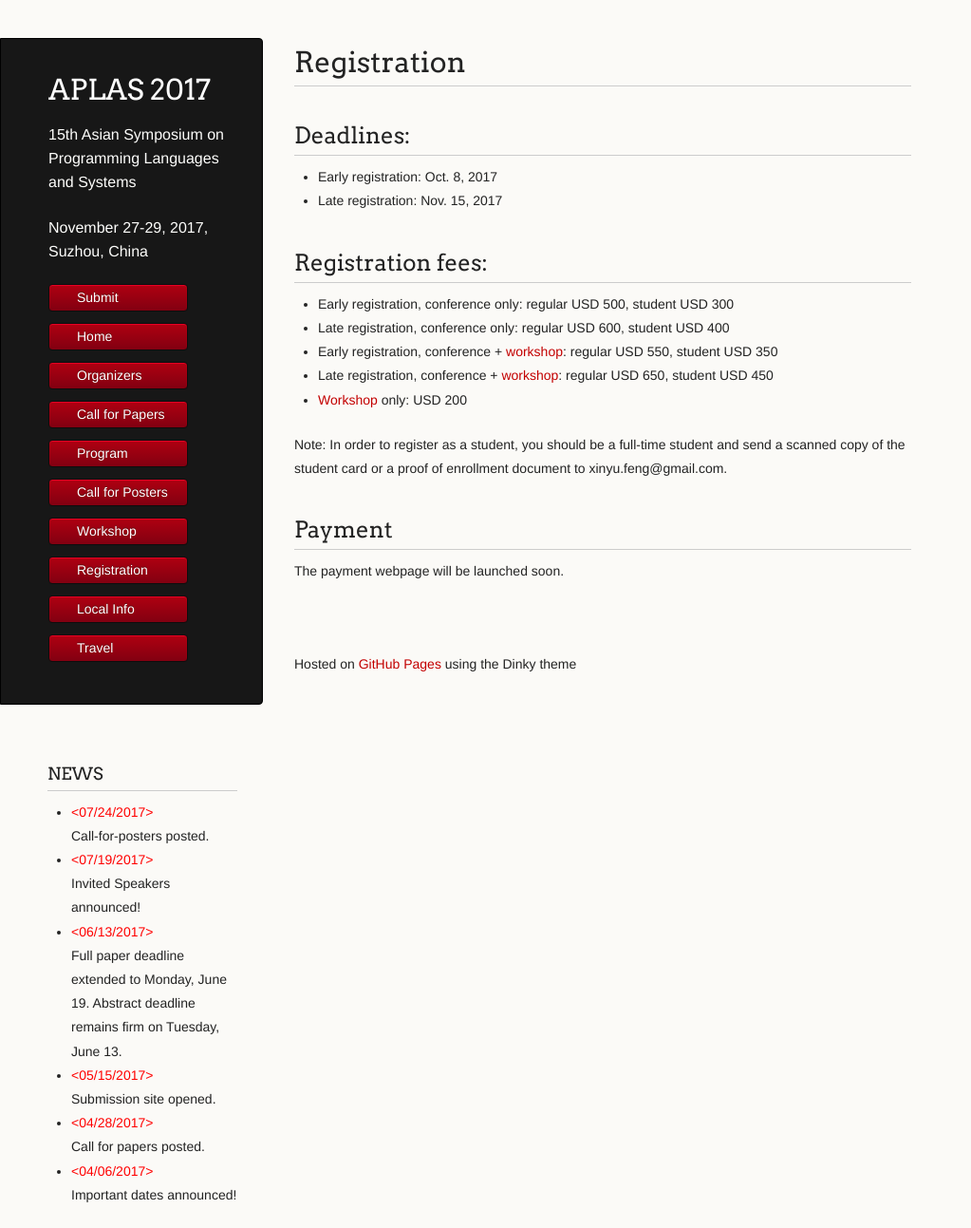
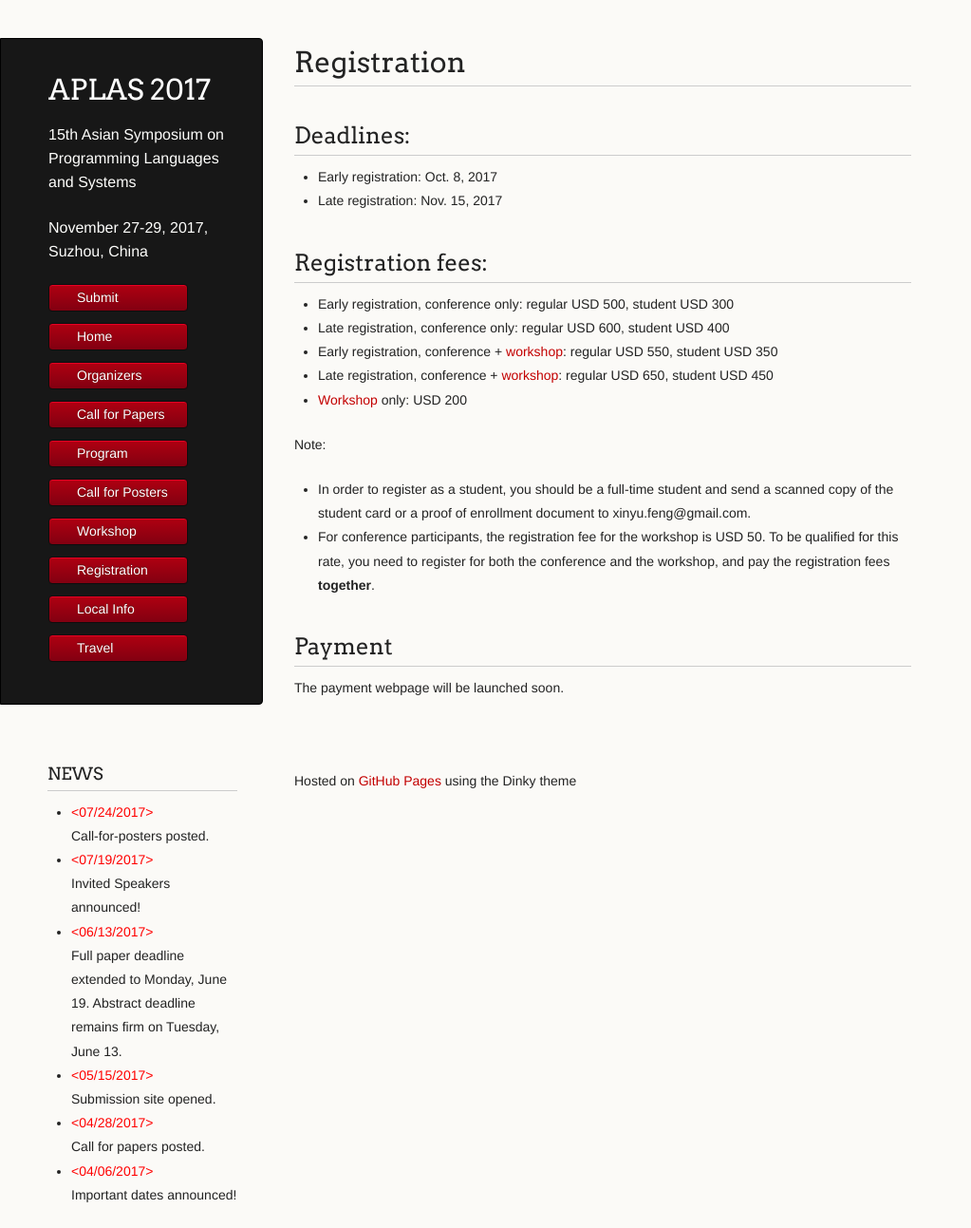
Before and after one commit to www-aplas/www-aplas.github.io, a Jekyll site: the page built from registration.md, in a window 1280 px wide. Shown: the whole page at 95% size, without its empty margins (0-1023 px from the left). Built offline with Jekyll 4.4.1, drawn with Linux system fonts in a browser that asks for light colours; our own code applies the rules of GitHub Pages for plain Markdown files; a script that is not in the unit is left out.

Commit message:
Update registration.md
additional remarks about registration fees.

```diff
--- a/registration.md
+++ b/registration.md
@@ -11,9 +11,13 @@
 - Late registration, conference + <a href="https://www-aplas.github.io/workshop.html">workshop</a>: regular USD 650, student USD 450
 - <a href="https://www-aplas.github.io/workshop.html">Workshop</a> only: USD 200
 
-Note: In order to register as a student, you should be a full-time student
+Note:
+- In order to register as a student, you should be a full-time student
 and send a scanned copy of the student card or a proof of enrollment document to
 xinyu.feng@gmail.com.
+- For conference participants, the registration fee for the workshop is USD 50.
+  To be qualified for this rate, you need to register for both the conference and
+  the workshop, and pay the registration fees **together**.
 
 ## Payment
 The payment webpage will be launched soon.
```
